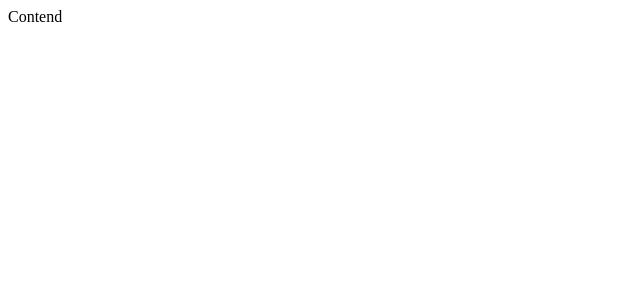
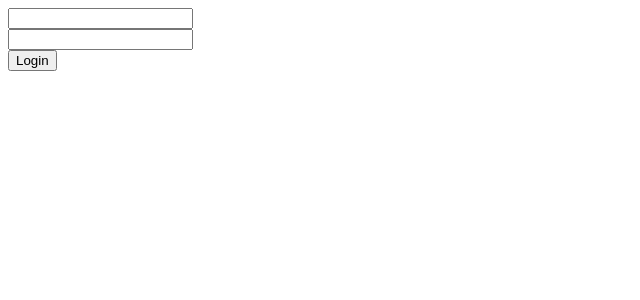
Before and after one commit to AlejandroMtz07/InteligentHouseFrontend, a React (Vite) app: page / in a window 1280 px wide. Shown: the top 300 px of the page, without its empty margins (0-640 px from the left). Built offline with nearby package versions, Linux system fonts and the light colour scheme.

Commit message:
feat(Login): initial parts for the login view

```diff
--- a/package.json
+++ b/package.json
@@ -10,9 +10,11 @@
     "preview": "vite preview"
   },
   "dependencies": {
+    "@hookform/resolvers": "^5.2.2",
     "axios": "^1.12.2",
     "react": "^19.1.1",
     "react-dom": "^19.1.1",
+    "react-hook-form": "^7.63.0",
     "react-router-dom": "^7.9.3",
     "zod": "^4.1.11"
   },
--- a/src/Views/Login/Login.tsx
+++ b/src/Views/Login/Login.tsx
@@ -1,8 +1,36 @@
+import { zodResolver } from "@hookform/resolvers/zod";
+import { useForm } from "react-hook-form";
+import z from "zod";
+
+//Definition of the user schema
+const UserSchema = z.object({
+  email: z.email("Invalid email address"),
+  password: z.string().min(6, "Password must be at least 6 characters long"),
+});
+
+//User type for get the data in the onSubmit function
+type User = z.infer<typeof UserSchema>;
 
 export default function Login() {
+
+  const {register, handleSubmit, formState: {errors}} = useForm({
+    resolver: zodResolver(UserSchema)
+  });
+  const onSubmit = (data:User)=>{
+    console.log(data);
+  }
+
   return (
     <div>
-        Contend
+      <form onSubmit={handleSubmit(onSubmit)}>
+        <input {...register('email', {required: true})}/><br/>
+        {errors.email && <p style={{color: "red"}}>{errors.email.message}</p>}
+        <input {...register('password',{required: true})}/><br/>
+        {errors.password && <p style={{color: "red"}}>{errors.password.message}</p>}
+        <button type="submit">
+          Login
+        </button>
+      </form>
     </div>
   )
 }
```
Also changed, not shown: 1 other file (tests, documents, lock files or other folders).
